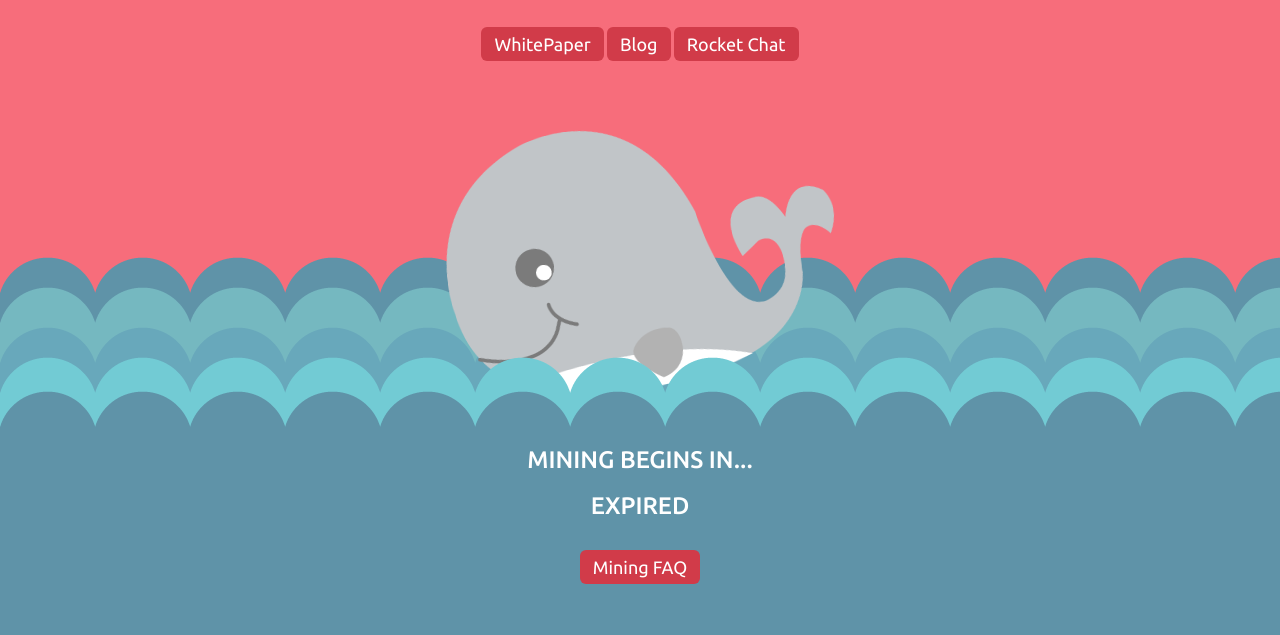
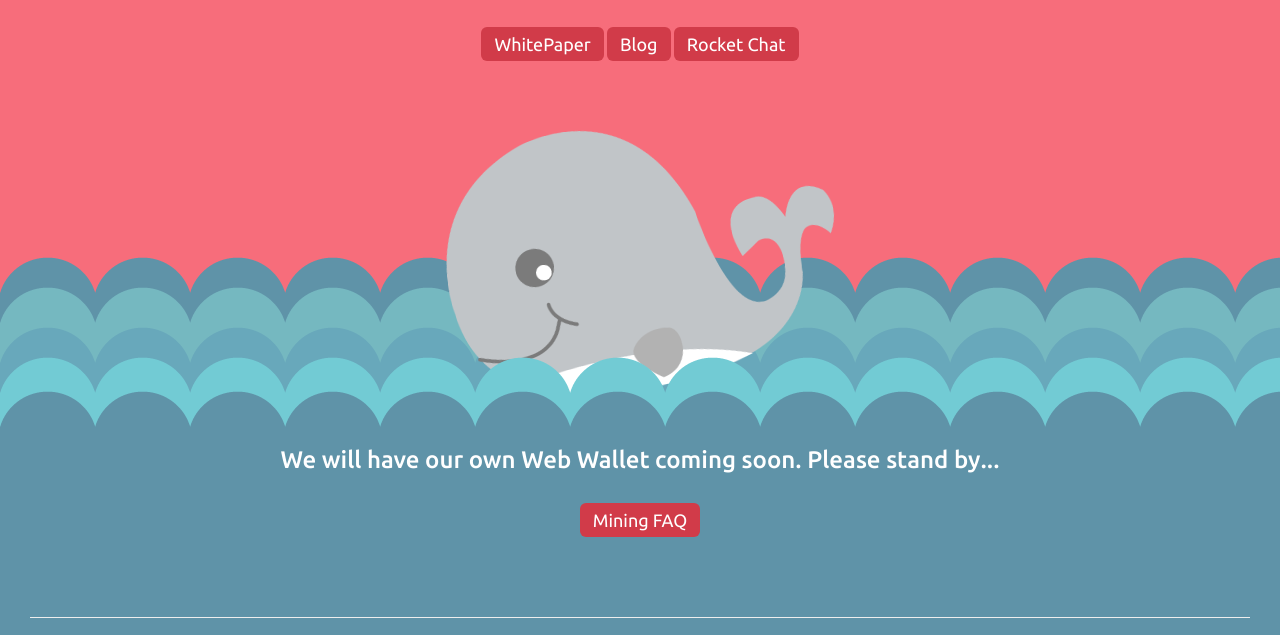
Before and after one commit to mygirl8893/WhaleCoinOrg, a plain HTML site: page index.html in a window 1280 px wide. Shown: the part 138-773 px from the top of the page. Drawn offline with Linux system fonts and the light colour scheme.

Commit message:
remove countdown timer

```diff
--- a/index.html
+++ b/index.html
@@ -81,8 +81,8 @@
                 <div class="row">
                     <div class="col-sm-12">
                     <br>
-                        <div class="whale"><h3>MINING BEGINS IN...</h3>
-                        <h3 id="countdown"></h3>
+                        <div class="whale"><h3>We will have our own Web Wallet coming soon. Please stand by...</h3>
+                       <!-- <h3 id="countdown"></h3>
                             <script>
                             // Set the date we're counting down to
                             var countDownDate = new Date("Sep 4, 2017 13:0:0 CDT").getTime();
@@ -110,7 +110,7 @@
                                 if (distance < 0) {
                                     clearInterval(x);
                                     document.getElementById("countdown").innerHTML = "EXPIRED";}}, 1000);
-                            </script>
+                            </script> -->
                             <br>
                          <a target="_blank" href="https://blog.whalecoin.org/whale-coin-mining-faq-7c987b64269a" class="btn btn-lg btn-subscribe dark-btn" role="button">Mining FAQ</a>
                             <br><br><br><br>
```
Also changed, not shown: images/Free-Willy.jpg (added), 1 other file.
